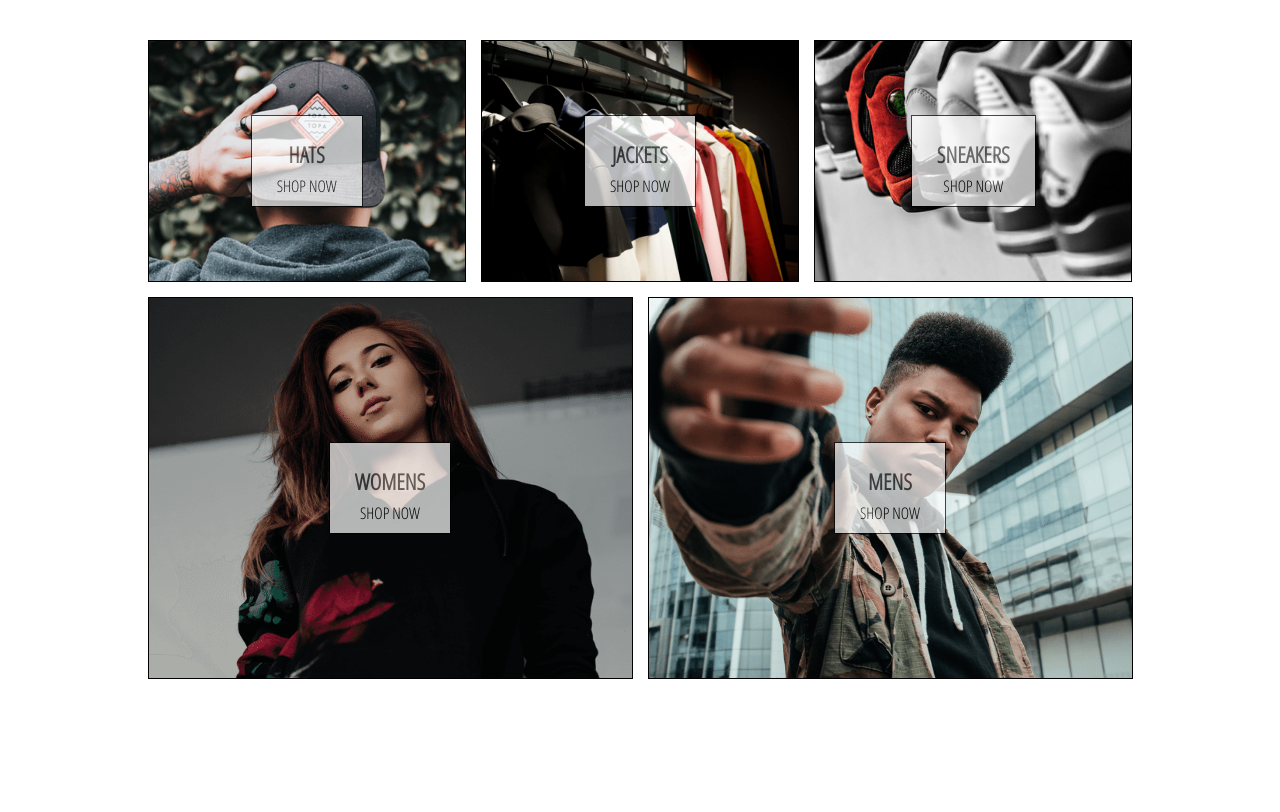
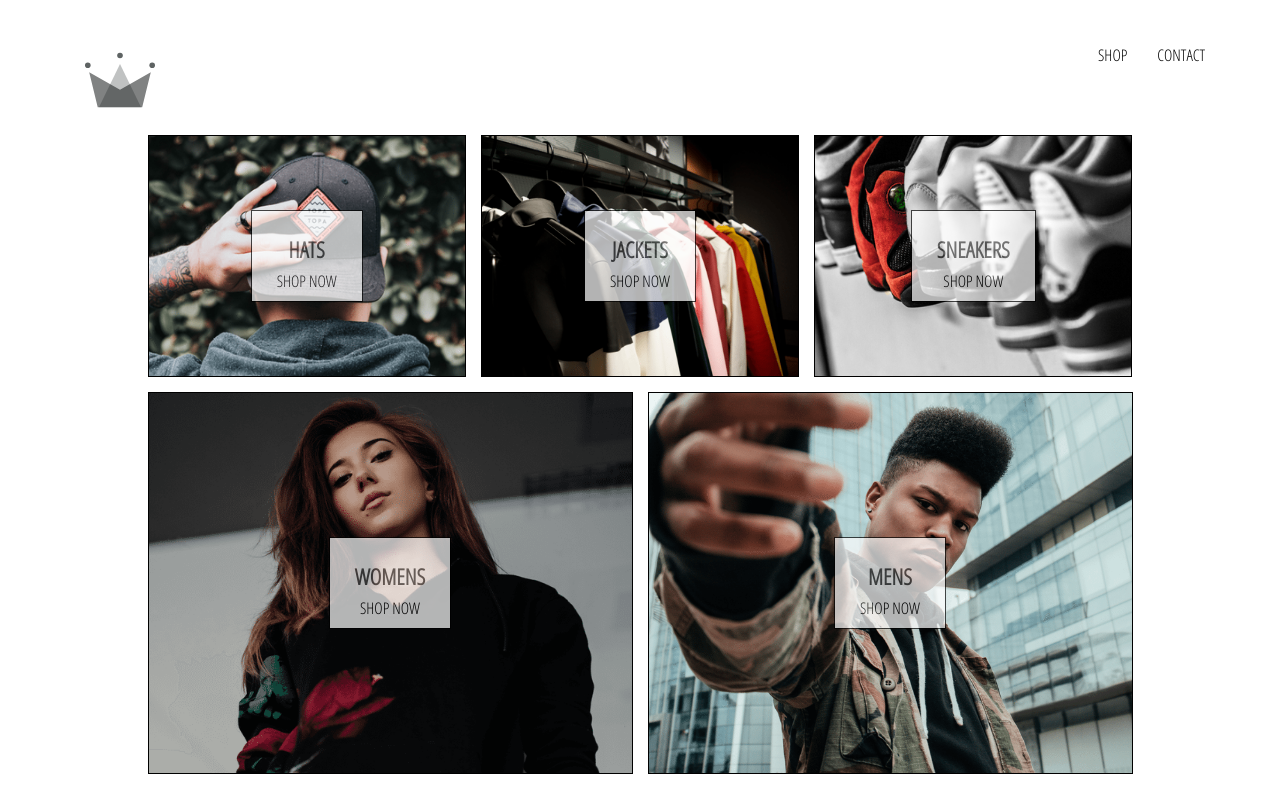
Before and after one commit to juestor/piubella, a React (Create React App) app in the folder piubella-jewelry/: page / in a window 1280 px wide. Shown: the top 812 px of the page. Built offline with nearby package versions, Linux system fonts and the light colour scheme.

Commit message:
Add header component

```diff
--- a/piubella-jewelry/src/App.css
+++ b/piubella-jewelry/src/App.css
@@ -2,3 +2,8 @@ body {
   font-family: 'Open Sans Condensed';
   padding: 20px 60px;
 }
+
+a {
+  text-decoration: none;
+  color: black;
+}
--- a/piubella-jewelry/src/App.js
+++ b/piubella-jewelry/src/App.js
@@ -5,10 +5,12 @@ import './App.css';
 
 import HomePage from './pages/homepage/homepage.component';
 import ShopPage from './pages/shop/shop.component';
+import Header from './components/header/header.component';
 
 function App() {
   return (
     <div>
+    <Header />
       <Switch>
         <Route exact path='/' component={ HomePage }/>
         <Route path='/shop' component={ ShopPage }/>
--- /dev/null
+++ b/piubella-jewelry/src/components/header/header.component.jsx
@@ -0,0 +1,24 @@
+import React from 'react';
+import { Link } from 'react-router-dom';
+
+import { ReactComponent as Logo } from '../../assets/crown.svg';
+
+import './header.styles.scss';
+
+const Header = () => (
+  <div className='header'>
+    <Link to="/">
+      <Logo className='logo-container' to='/'></Logo>
+    </Link>
+    <div className='options'>
+      <Link className='option' to='/shop'>
+        SHOP
+      </Link>
+      <Link className='option' to='/contact'>
+        CONTACT
+      </Link>
+    </div>
+  </div>
+);
+
+export default Header;
--- /dev/null
+++ b/piubella-jewelry/src/components/header/header.styles.scss
@@ -0,0 +1,25 @@
+.header {
+  height: 70px;
+  width: 100%;
+  display: flex;
+  justify-content: space-between;
+  margin-bottom: 25px;
+
+  .logo-container {
+    height: 100%;
+    width: 70px;
+    padding: 25px;
+  }
+
+  .options {
+    width: 50%;
+    height: 100%;
+    display: flex;
+    align-items: center;
+    justify-content: flex-end;
+
+    .option {
+      padding: 10px 15px;
+    }
+  }
+}
```
Also changed, not shown: piubella-jewelry/src/assets/crown.svg (added), 1 other file (tests, documents, lock files or other folders).
